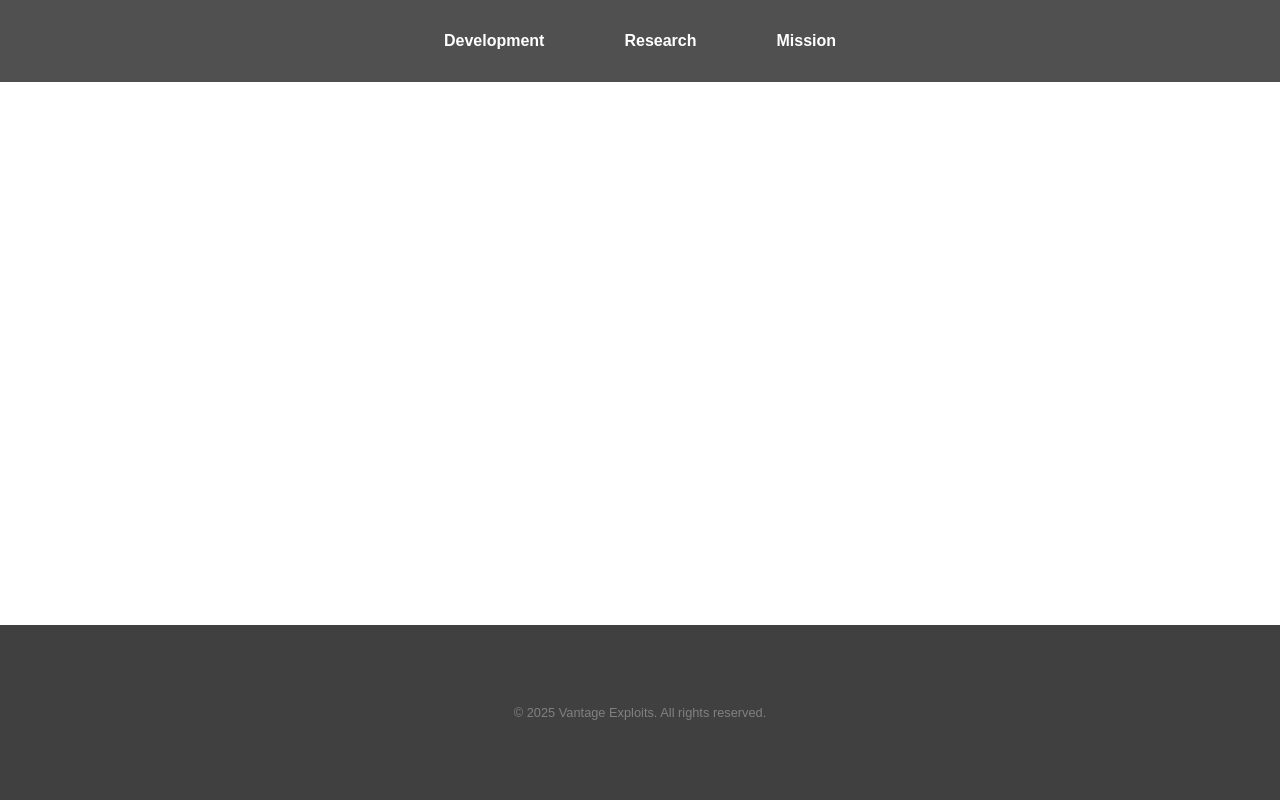
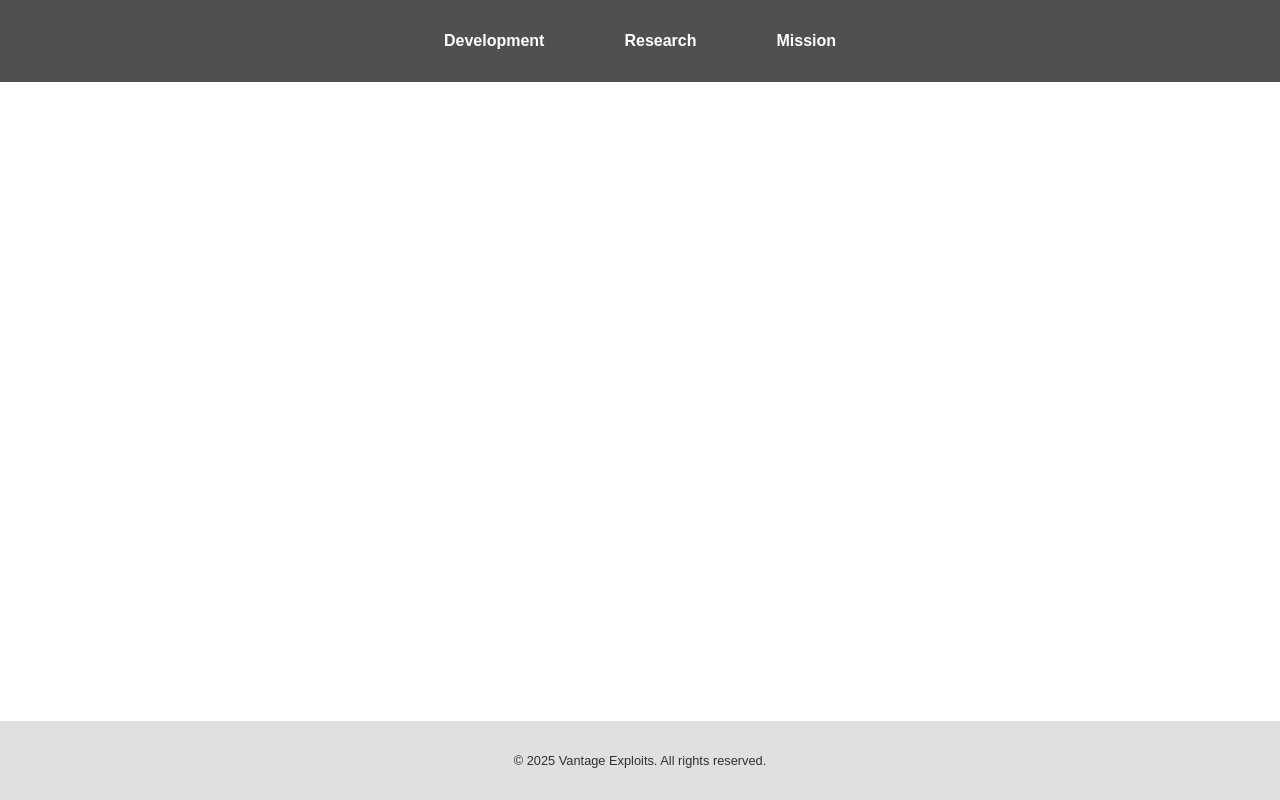
Before and after one commit to 94711790/VE, a plain HTML site: page index.html in a window 1280 px wide. Drawn offline with Linux system fonts and the light colour scheme.

Commit message:
Update index.html

```diff
--- a/index.html
+++ b/index.html
@@ -26,7 +26,7 @@
     nav a {
       color: white;
       text-decoration: none;
-      font-weight: bold;
+      font-weight: 900;
     }
 
     main {
@@ -37,10 +37,10 @@
     }
 
     footer {
-      background-color: #404040;
-      color: gray;
+      background-color: #e0e0e0;
+      color: #303030;
       text-align: center;
-      padding: 5rem;
+      padding: 2rem;
       font-size: 0.8rem;
     }
   </style>
```
